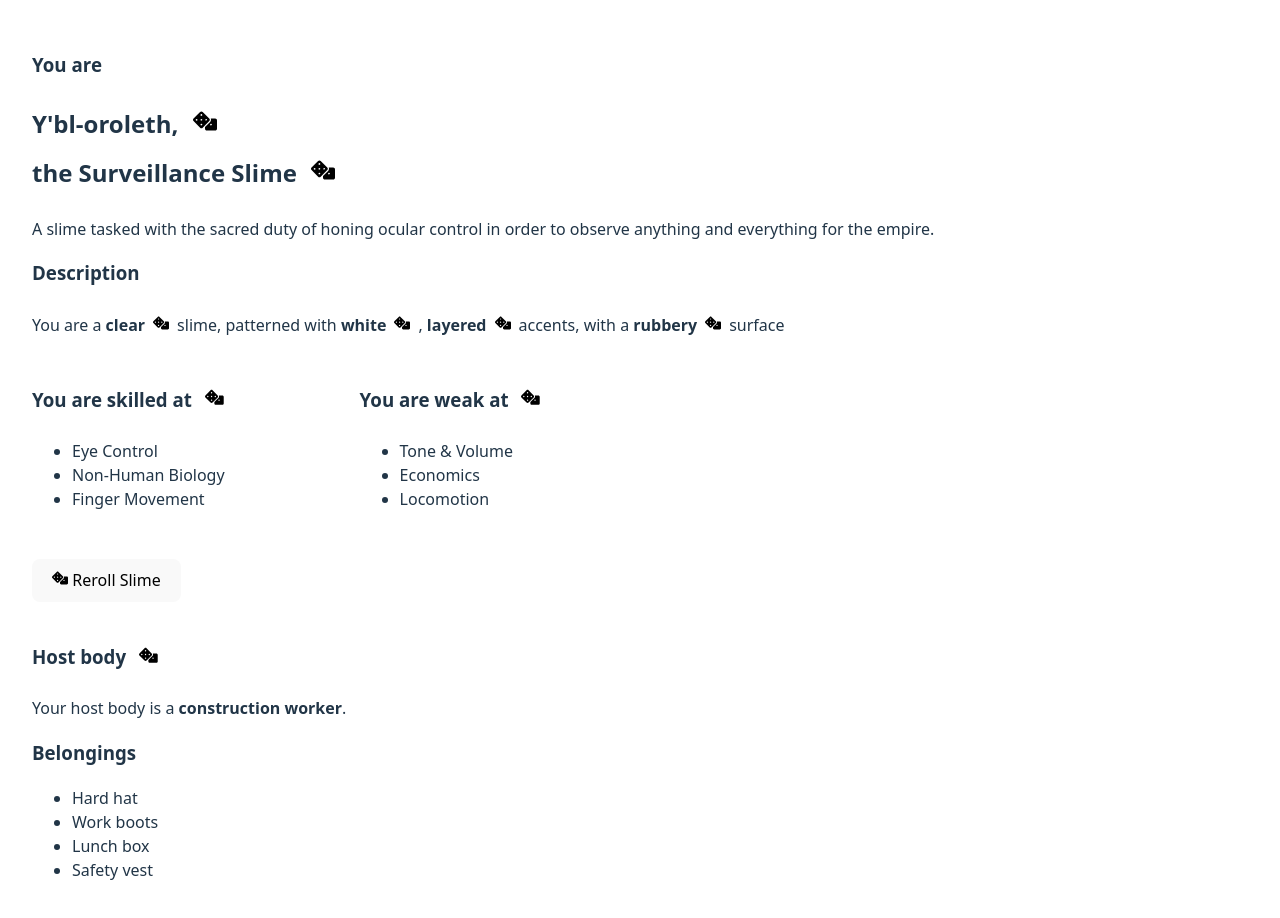
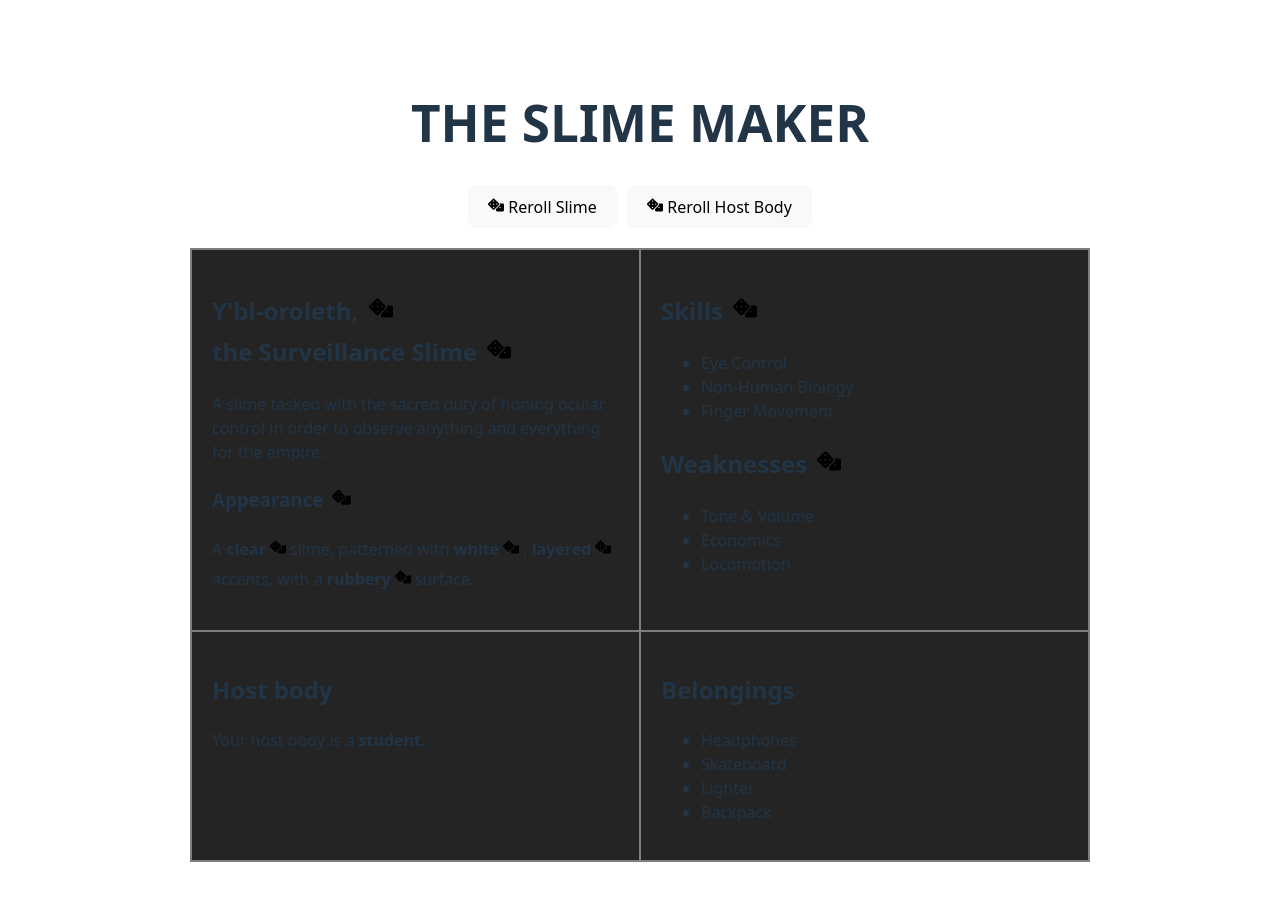
Before and after one commit to Wuggynaut/slime-maker, a React (Vite) app: page / in a window 1280 px wide. Shown: the top 918 px of the page. Built offline with nearby package versions, Linux system fonts and the light colour scheme.

Commit message:
Styling etc

```diff
--- a/src/App.tsx
+++ b/src/App.tsx
@@ -1,15 +1,36 @@
 import './App.css'
-import { GenerateHost } from './GenerateHost'
-import { GenerateSlime } from './GenerateSlime'
+import { GenerateHost, type HostHandle } from './GenerateHost'
+import { GenerateSlime, type SlimeHandle } from './GenerateSlime';
+import { useRef } from 'react';
+import { FaDice } from "react-icons/fa";
 
 function App() {
+  const slimeRef = useRef<SlimeHandle>(null);
+  const bodyRef = useRef<HostHandle>(null);
 
+  const handleRerollSlime = () => {
+    slimeRef.current?.regenerateSlime();
+  };
+
+  const handleRerollBody = () => {
+    bodyRef.current?.generateBody();
+  };
 
   return (
-    <>
-      <GenerateSlime />
-      <GenerateHost />
-    </>
+    <div className='slime-sheet'>
+      <div style={{ textAlign: 'center' }}>
+        <h1>THE SLIME MAKER</h1>
+        <div style={{ display: 'flex', gap: '10px', flexWrap: 'wrap', marginTop: '10px', marginBottom: '20px', justifyContent: 'center' }}>
+          <button onClick={handleRerollSlime}><FaDice /> Reroll Slime</button>
+          <button onClick={handleRerollBody}><FaDice /> Reroll Host Body</button>
+        </div>
+      </div>
+
+      <div className='content-grid'>
+        <GenerateSlime ref={slimeRef} />
+        <GenerateHost ref={bodyRef} />
+      </div>
+    </div >
   )
 }
 
--- a/src/GenerateHost.tsx
+++ b/src/GenerateHost.tsx
@@ -1,30 +1,35 @@
-import { useState } from 'react';
+import { useState, forwardRef, useImperativeHandle } from 'react';
 import { rollDice } from './utils/diceRoller';
 import { type HostBody, hostBodies } from './data/hostBodies';
-import { GetArticle } from './utils/GetArticle';
-import { RerollButton } from './utils/RerollButton';
+import { getArticle, capitalize } from './utils/textUtilities';
 
+export interface HostHandle {
+    generateBody: () => void;
+}
 
-export function GenerateHost() {
+export const GenerateHost = forwardRef<HostHandle>((_props, ref) => {
     const [body, setBody] = useState<HostBody>(hostBodies[rollDice('1d36')]);
 
     const generateBody = () => {
         setBody(hostBodies[rollDice('1d36')]);
     }
 
-    const capitalize = (word: string): string => {
-        if (!word) return word;
-        return word.charAt(0).toUpperCase() + word.slice(1);
-    }
+    useImperativeHandle(ref, () => ({
+        generateBody
+    }));
 
     return (
         <>
-            <h3>Host body  <RerollButton onClick={generateBody} /></h3>
-            <p>Your host body is {GetArticle(body.occupation)} <strong>{body.occupation}</strong>.</p>
-            <h3>Belongings</h3>
-            <ul>
-                {body.belongings.map((s, index) => <li key={index}>{capitalize(s)}</li>)}
-            </ul>
+            <section className='card left-col'>
+                <h2>Host body</h2>
+                <p>Your host body is {getArticle(body.occupation)} <strong>{body.occupation}</strong>.</p>
+            </section>
+            <section className='card right-col'>
+                <h2>Belongings</h2>
+                <ul>
+                    {body.belongings.map((s, index) => <li key={index}>{capitalize(s)}</li>)}
+                </ul>
+            </section>
         </>
     );
-}
+});
--- a/src/GenerateSlime.tsx
+++ b/src/GenerateSlime.tsx
@@ -8,12 +8,22 @@ import {
     knowledgeSkills,
     type Skill
 } from './data/slimeSkills';
-import { useEffect, useState } from 'react';
+import { useEffect, useState, forwardRef, useImperativeHandle } from 'react';
+import { getArticle, capitalize } from './utils/textUtilities';
 import { RerollButton } from './utils/RerollButton';
-import { FaDice } from "react-icons/fa";
 
-export function GenerateSlime() {
+export interface SlimeHandle {
+    regenerateSlime: (traitsToRegenerate?: {
+        name?: boolean;
+        color?: boolean;
+        pattern?: boolean;
+        accent?: boolean;
+        texture?: boolean;
+        title?: boolean;
+    }) => void;
+}
 
+export const GenerateSlime = forwardRef<SlimeHandle>((_props, ref) => {
     const [traits, setTraits] = useState(() => ({
         name: generateSlimeName(),
         color: slimeColor[rollD6()],
@@ -26,16 +36,29 @@ export function GenerateSlime() {
     const [skills, setSkills] = useState<Skill[]>([]);
     const [weaknesses, setWeaknesses] = useState<Skill[]>([]);
 
-    const regenerateSlime = () => {
-        setTraits({
-            name: generateSlimeName(),
-            color: slimeColor[rollD6()],
-            pattern: slimePattern[rollD6()],
-            accent: slimeAccent[rollD6()],
-            texture: slimeTexture[rollD6()],
-            title: slimeTitles[rollD6()]
-        });
-    }
+    const regenerateSlime = (traitsToRegenerate?: {
+        name?: boolean;
+        color?: boolean;
+        pattern?: boolean;
+        accent?: boolean;
+        texture?: boolean;
+        title?: boolean;
+    }) => {
+        const regenAll = !traitsToRegenerate;
+
+        setTraits(prevTraits => ({
+            name: (regenAll || traitsToRegenerate?.name) ? generateSlimeName() : prevTraits.name,
+            color: (regenAll || traitsToRegenerate?.color) ? slimeColor[rollD6()] : prevTraits.color,
+            pattern: (regenAll || traitsToRegenerate?.pattern) ? slimePattern[rollD6()] : prevTraits.pattern,
+            accent: (regenAll || traitsToRegenerate?.accent) ? slimeAccent[rollD6()] : prevTraits.accent,
+            texture: (regenAll || traitsToRegenerate?.texture) ? slimeTexture[rollD6()] : prevTraits.texture,
+            title: (regenAll || traitsToRegenerate?.title) ? slimeTitles[rollD6()] : prevTraits.title
+        }));
+    };
+
+    useImperativeHandle(ref, () => ({
+        regenerateSlime
+    }));
 
     const randomCategory = (): Record<number, Skill> => {
         let randomCategory = rollDice('1d3');
@@ -127,40 +150,33 @@ export function GenerateSlime() {
         regenerateSkills('all');
     }, [traits.title.name]);
 
-    const getArticle = (word: string) =>
-        ['a', 'e', 'i', 'o', 'u'].includes(word[0].toLowerCase()) ? 'an' : 'a';
-
     return (
         <>
-            <h3>You are</h3>
+            <section className='card left-col'>
+
                 <h2><strong>{traits.name}</strong>, <RerollButton onClick={() => setTraits({ ...traits, name: generateSlimeName() })} />
                     <br />the {traits.title.name} <RerollButton onClick={() => setTraits({ ...traits, title: slimeTitles[rollD6()] })} />
-
                 </h2>
                 <p>{traits.title.description}</p>
-            <h3>Description</h3>
-            <p>You are {getArticle(traits.color[0])} <strong>{traits.color}</strong><RerollButton onClick={() => setTraits({ ...traits, color: slimeColor[rollD6()] })} />
+                <h3>Appearance <RerollButton onClick={() => regenerateSlime({ color: true, pattern: true, accent: true, texture: true })} /></h3>
+                <p>{capitalize(getArticle(traits.color[0]))} <strong>{traits.color}</strong><RerollButton onClick={() => setTraits({ ...traits, color: slimeColor[rollD6()] })} />
                     slime, patterned with <strong>{traits.accent}</strong><RerollButton onClick={() => setTraits({ ...traits, accent: slimeAccent[rollD6()] })} />,
                     <strong> {traits.pattern}</strong><RerollButton onClick={() => setTraits({ ...traits, pattern: slimePattern[rollD6()] })} />
                     accents, with {getArticle(traits.texture[0])} <strong>{traits.texture}</strong><RerollButton onClick={() => setTraits({ ...traits, texture: slimeTexture[rollD6()] })} />
-                surface</p>
-            <div style={{ display: 'flex', gap: '128px' }}>
-                <div>
-                    <h3>You are skilled at <RerollButton onClick={() => regenerateSkills('skills')} /></h3>
+                    surface.</p>
+            </section>
+            <section className='card right-col'>
+                <h2>Skills <RerollButton onClick={() => regenerateSkills('skills')} /></h2>
                 <ul>
-                        {skills.length === 0 ? <p>Nothing</p> : skills.map((s, index) => <li key={index}>{s.name}</li>)}
+                    {skills.length === 0 ? <p>Nothing</p> : skills.map(s => <li key={s.name}>{s.name}</li>)}
                 </ul>
-                </div>
-                <div>
-                    <h3>You are weak at <RerollButton onClick={() => regenerateSkills('weaknesses')} /></h3>
+                <h2>Weaknesses <RerollButton onClick={() => regenerateSkills('weaknesses')} /></h2>
 
                 <ul>
-                        {weaknesses.map((s, index) => <li key={index}>{s.name}</li>)}
+                    {weaknesses.map(s => <li key={s.name}>{s.name}</li>)}
                 </ul>
-                </div>
-            </div >
 
-            <button style={{ marginTop: '32px', marginBottom: '16px' }} onClick={() => regenerateSlime()}><FaDice /> Reroll Slime</button>
+            </section >
         </>
     )
-}
+});
--- a/src/index.css
+++ b/src/index.css
@@ -5,12 +5,43 @@
 
   color-scheme: light dark;
   color: rgba(255, 255, 255, 0.87);
-  background-color: #242424;
+  background-color: #181818;
 
   font-synthesis: none;
   text-rendering: optimizeLegibility;
   -webkit-font-smoothing: antialiased;
   -moz-osx-font-smoothing: grayscale;
+}
+
+.slime-sheet {
+  max-width: 900px;
+  padding: 20px;
+}
+
+.content-grid {
+  display: grid;
+  grid-template-columns: 1fr 1fr;
+  gap: 2px;
+  background: #7e7e7e;
+  border: solid 2px #7e7e7e;
+}
+
+.left-col {
+  grid-column: 1;
+  padding: 20px;
+}
+
+.right-col {
+  grid-column: 2;
+  padding: 20px;
+}
+
+.card {
+  background-color: #242424;
+}
+
+.card-content {
+  padding: 15px;
 }
 
 a {
@@ -24,9 +55,9 @@ a:hover {
 }
 
 body {
-  margin: 0;
+  display: flex;
+  justify-content: center;
   min-height: 100vh;
-  max-width: 1280px;
 }
 
 h1 {
@@ -50,11 +81,11 @@ button {
   background: none;
   border: none;
   cursor: pointer;
-  padding: 8px;
+  padding: 4px;
 }
 
 .icon-button:hover {
-  color:#4e4e4e;
+  color: #4e4e4e;
   border-radius: 4px;
 }
 
--- /dev/null
+++ b/src/utils/textUtilities.ts
@@ -0,0 +1,8 @@
+export function getArticle(word: string): string {
+    return ['a', 'e', 'i', 'o', 'u'].includes(word[0].toLowerCase()) ? 'an' : 'a';
+}
+
+export function capitalize(word: string): string {
+    if (!word) return word;
+    return word.charAt(0).toUpperCase() + word.slice(1);
+}
```
Lines whose indentation alone changed are shown as unchanged.
